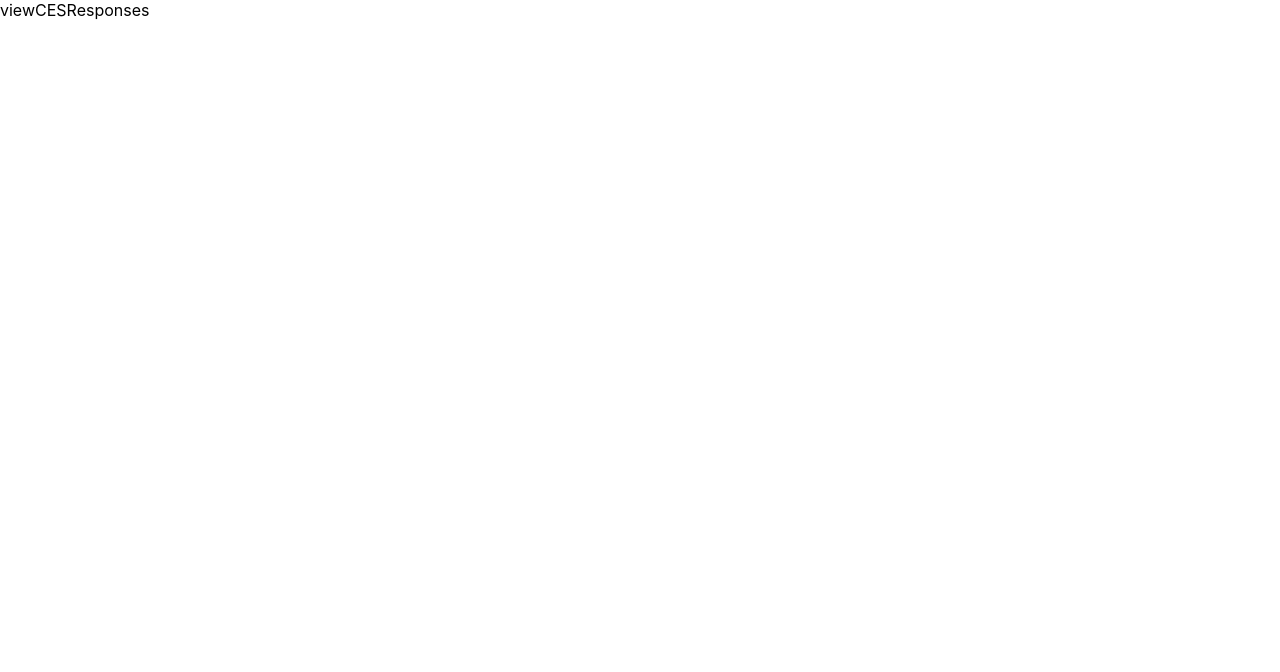
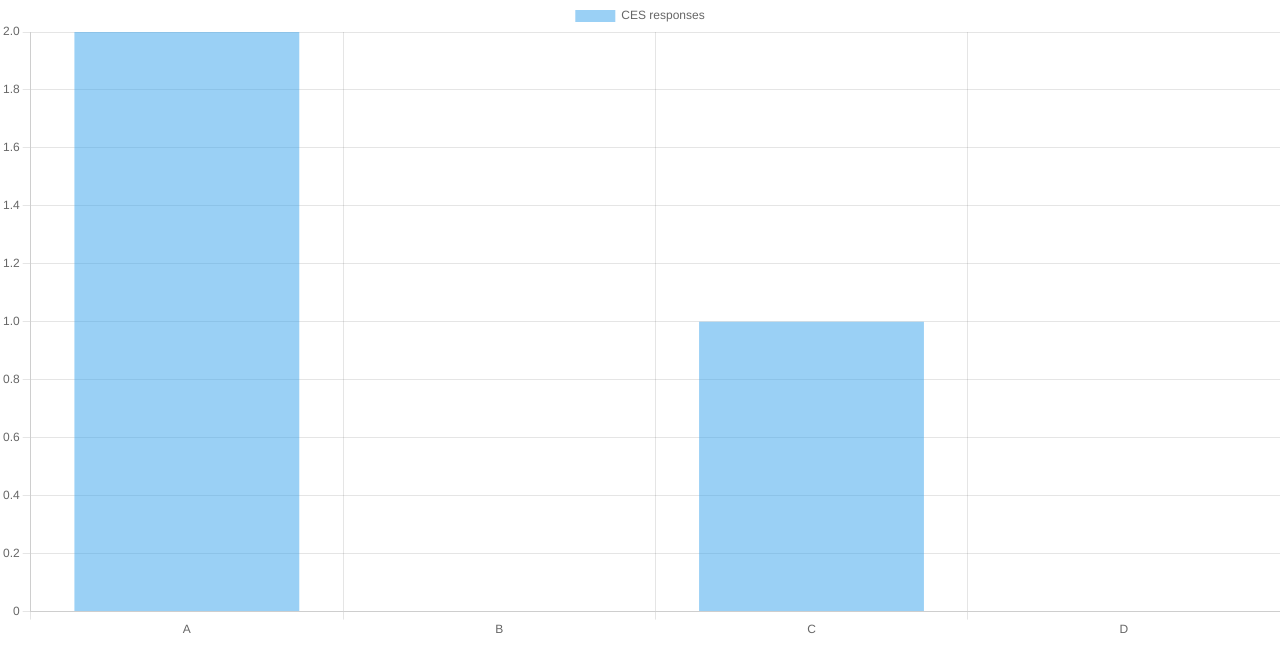
Before and after one commit to Pheonix-db-team/PG-Accreditation-Automation, a React (Create React App) app: page /viewcesresponses in a window 1280 px wide. Shown: the top 672 px of the page. Built offline with nearby package versions, Linux system fonts and the light colour scheme.

Commit message:
:sparkles:Bar chart static working

```diff
--- a/src/pages/ViewCESResponsesPage.js
+++ b/src/pages/ViewCESResponsesPage.js
@@ -2,8 +2,12 @@ import React from 'react'
 import { getDocs, collection } from 'firebase/firestore';
 import { db } from '../config/firebase';
 import { useState, useEffect } from 'react';
+import { Line, Bar } from 'react-chartjs-2';
+import { Chart, registerables } from 'chart.js';
+
 function ViewCESResponsesPage() {
-
+    //const [data, setData] = useState({});
+    var data = {};
     const CESResponsesArr = [
         {
             "Enrolment_No": "M220256CS",
@@ -62,14 +66,38 @@ function ViewCESResponsesPage() {
             const resp_ele = ele["Responses"];
             //console.log("outer loop " + resp_ele['id']);
             for (const [key, value] of Object.entries(resp_ele)) {
-                console.log("looping " + key, value);
+                //  console.log("looping " + key, value);
                 //const option =
                 dict_consolidate[key][value]++;
             }
         });
         console.log(dict_consolidate);
+        const temp_label = [];
+        const temp_response_count = [];
+        // for one dict
 
+        for (const [key, value] of Object.entries(dict_consolidate[0])) {
+            //  console.log("looping " + key, value);
+            //const option =
+            //   dict_consolidate[key][value]++;
+            temp_label.push(key);
+            temp_response_count.push(value);
+            console.log("Loop " + key + " " + value)
+        }
+        const dict_temp_set = {
+            "labels": temp_label,
+            "datasets": [
+                {
+                    "label": "CES responses",
+                    data: temp_response_count,
+                    //fill: true,
+                    // backgroundColor: "rgba(6, 156,51, .3)",
+                    // borderColor: "#02b844",
+                }
+            ]
+        };
 
+        data = dict_temp_set
     }
     useEffect(() => {
         const fetchResponses = async () => {
@@ -87,12 +115,31 @@ function ViewCESResponsesPage() {
             }
 
         }; //fetchResponses();
+
     }
         , []);
+
+    // const data = {
+    //     labels: ["Sunday", "Monday", "Tuesday",
+    //         "Wednesday", "Thursday", "Friday", "Saturday"],
+    //     datasets: [
+    //         {
+    //             label: "Hours Studied in Geeksforgeeks",
+    //             data: [2, 5, 7, 9, 7, 6, 4],
+    //             //fill: true,
+    //             // backgroundColor: "rgba(6, 156,51, .3)",
+    //             // borderColor: "#02b844",
+    //         }
+    //     ]
+    // };
+    //Line.register(CategoryScale);
     CESconsolidate(CESResponsesArr)
-    return (
-        <div>viewCESResponses</div>
-    )
+    Chart.register(...registerables)
+
+    return (<div>
+
+        <Bar data={data} />
+    </div>);
 }
 
 export default ViewCESResponsesPage
```
